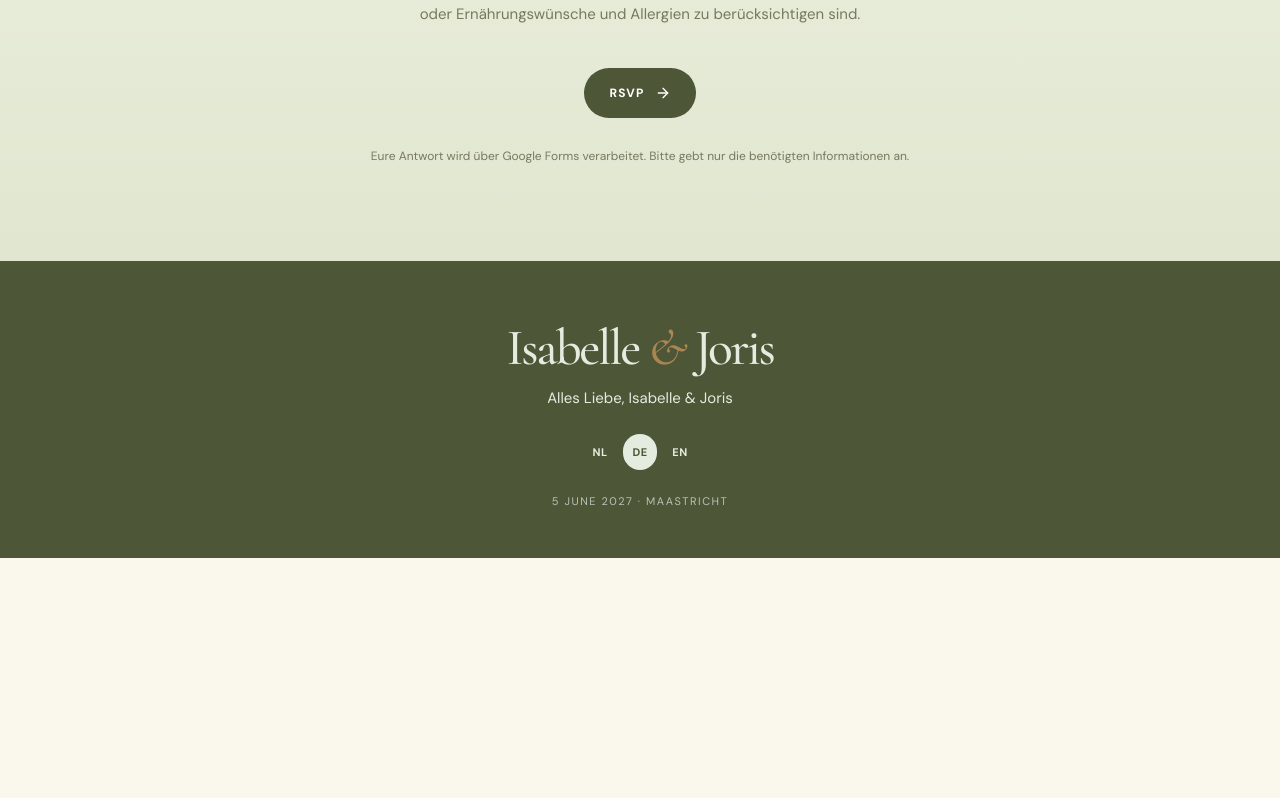
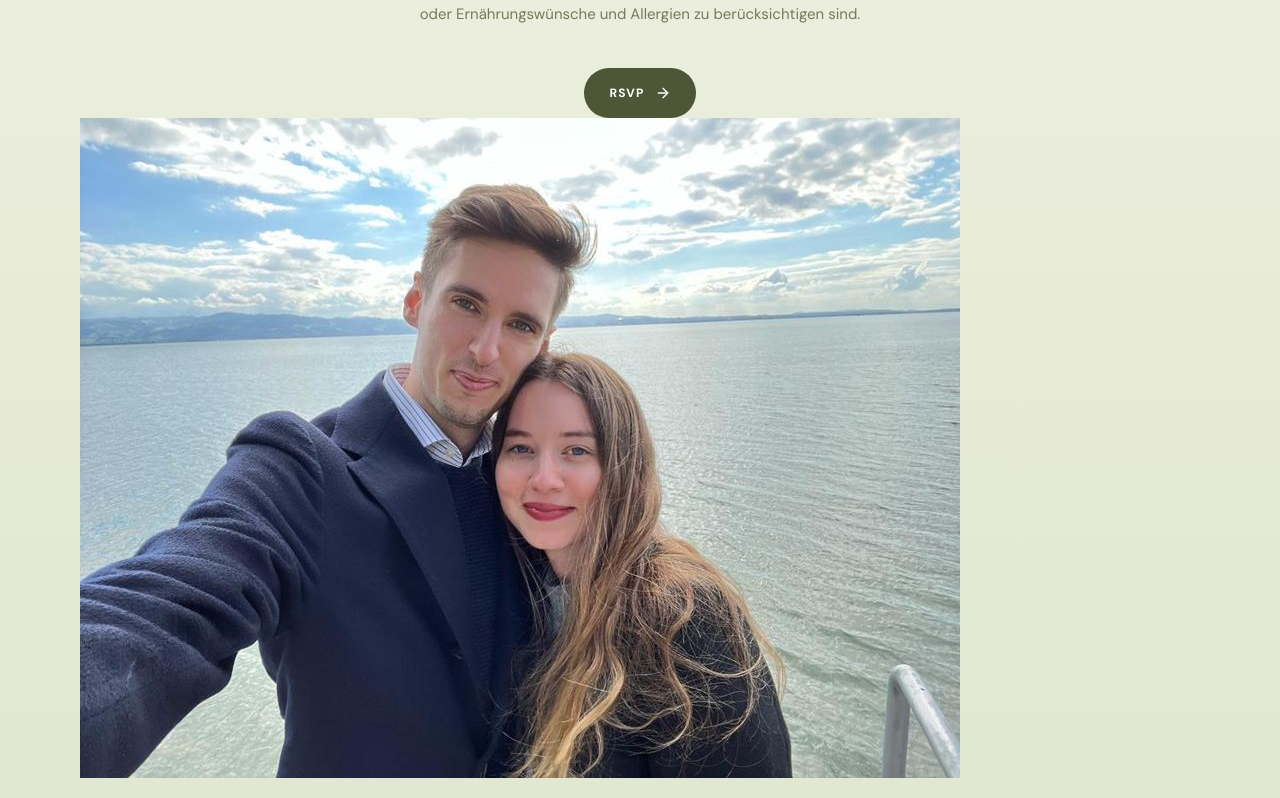
Before and after one commit to JoBuckx/BuckinxWedding, a Next.js app: page /de in a window 1280 px wide. Shown: the part 7022-7820 px from the top of the page. Before the commit the page ends 7580 px from the top, so only its background shows below. Built offline with nearby package versions, Linux system fonts and the light colour scheme.

Commit message:
Place second couple photo underneath RSVP button

```diff
--- a/app/[lang]/page.tsx
+++ b/app/[lang]/page.tsx
@@ -5,6 +5,7 @@ import {LanguageChoice} from '@/components/LanguageChoice';
 import {SightsDialog} from '@/components/SightsDialog';
 import {RsvpDialog} from '@/components/RsvpDialog';
 import {embeddedAssets} from '@/content/embeddedAssets';
+import {rsvpCouplePhoto} from '@/content/rsvpPhoto';
 import {wedding,langs,type Lang} from '@/content/data';
 import {translations} from '@/content/translations';
 
@@ -129,6 +130,7 @@ export default async function WeddingPage({params}:{params:Promise<{lang:string}
     <h2>{t.rsvpTitle}</h2>
     <p className="section-lead">{t.rsvpIntro}</p>
     <RsvpDialog lang={lang} label={t.rsvpAction}/>
+    <figure className="rsvp-couple-photo"><img src={rsvpCouplePhoto} alt="Isabelle and Joris together by the water" loading="lazy"/></figure>
     <p className="fineprint privacy-copy">{t.privacy}</p>
    </section>
   </main>
```
